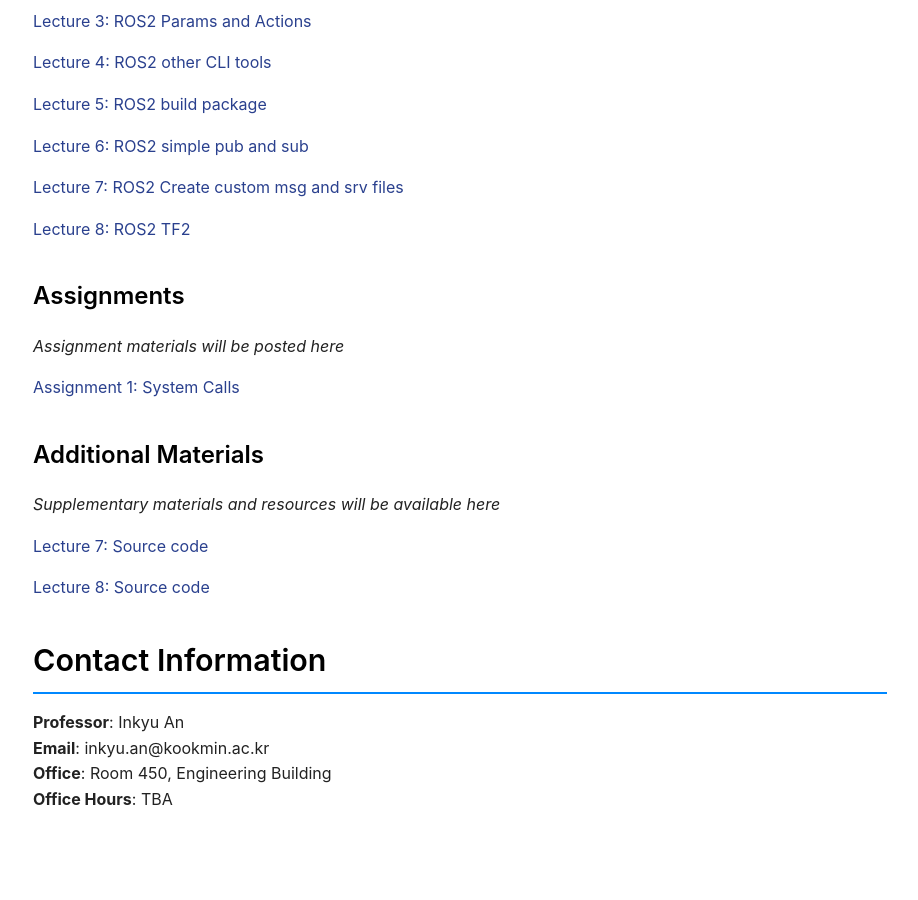
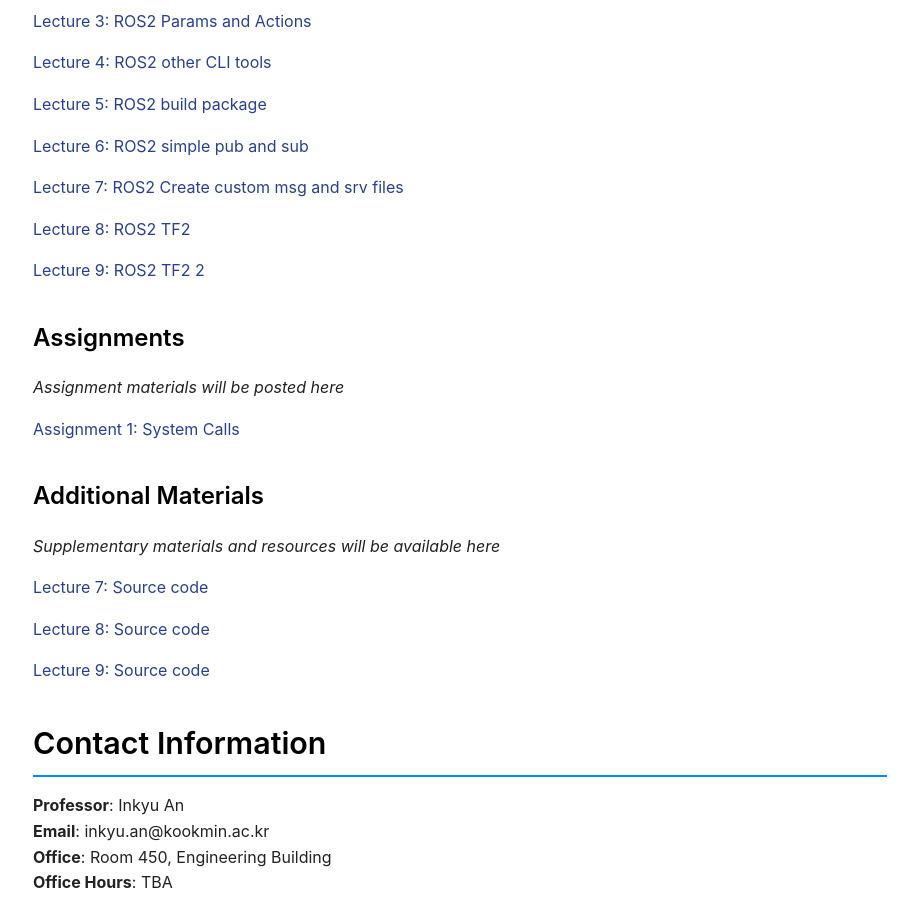
Before and after one commit to mairlab-KM/mairlab-KM.github.io, a Jekyll site: the page built from courses/operating-systems-practice-2025fall.md, in a window 1280 px wide and 900 px high, scrolled down 3870 px. Shown: the whole window, without its empty margins (180-1098 px from the left). Built offline with Jekyll 4.4.1, drawn with Linux system fonts in a browser that asks for light colours; before the commit the page ends 4747 px from its top, so only the background shows below that.

Commit message:
Update Lecture 9 of OS Practice

```diff
--- a/courses/operating-systems-practice-2025fall.md
+++ b/courses/operating-systems-practice-2025fall.md
@@ -171,6 +171,7 @@
 
 [Lecture 8: ROS2 TF2](/assets/courses/operating-systems-practice-2025fall/lectures/Lec8_ROS2_tf2.pdf)
 
+[Lecture 9: ROS2 TF2 2](/assets/courses/operating-systems-practice-2025fall/lectures/Lec9_ROS2_tf2_2.pdf)
 
 <!-- Example format - uncomment and modify as you add materials:
 - [Lecture 1: Introduction to OS Practice](/assets/courses/operating-systems-practice-2025fall/lectures/lecture01-introduction.pdf)
@@ -194,6 +195,8 @@
 
 [Lecture 8: Source code](/assets/courses/operating-systems-practice-2025fall/materials/os_practice_lec8.zip)
 
+[Lecture 9: Source code](/assets/courses/operating-systems-practice-2025fall/materials/os_practice_lec9.zip)
+
 <!-- Example format - uncomment and modify as you add materials:
 - [Course Syllabus](/assets/courses/operating-systems-practice-2025fall/materials/syllabus.pdf)
 - [Linux Kernel Programming Guide](/assets/courses/operating-systems-practice-2025fall/materials/kernel-guide.pdf)
```
Also changed, not shown: 2 other files.
